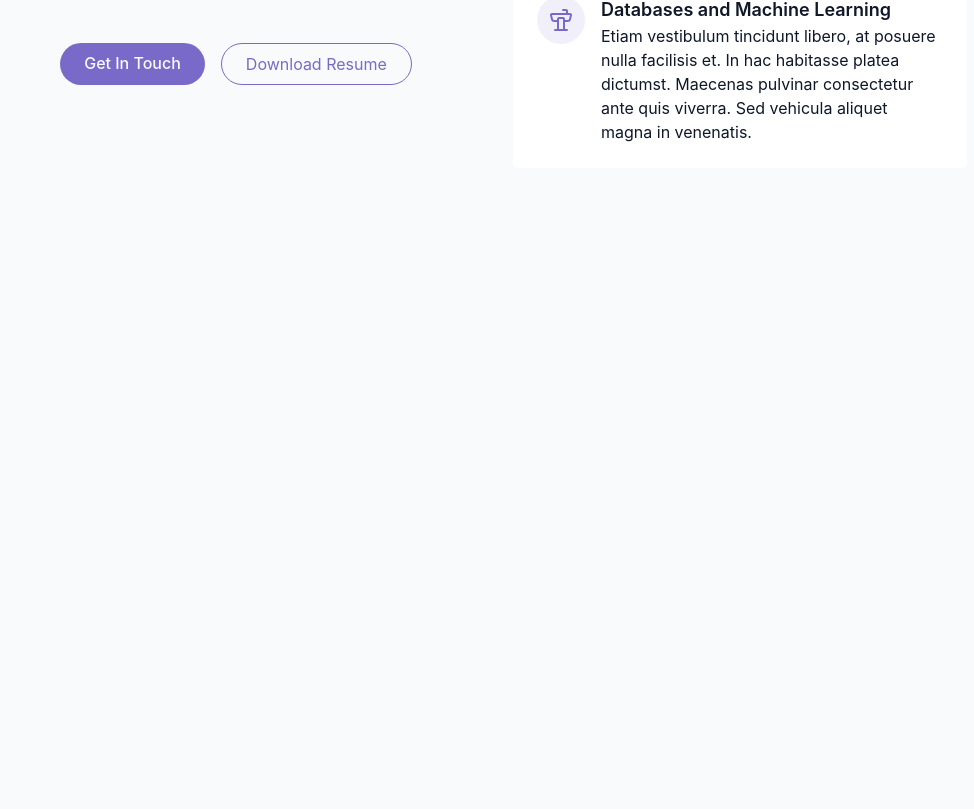
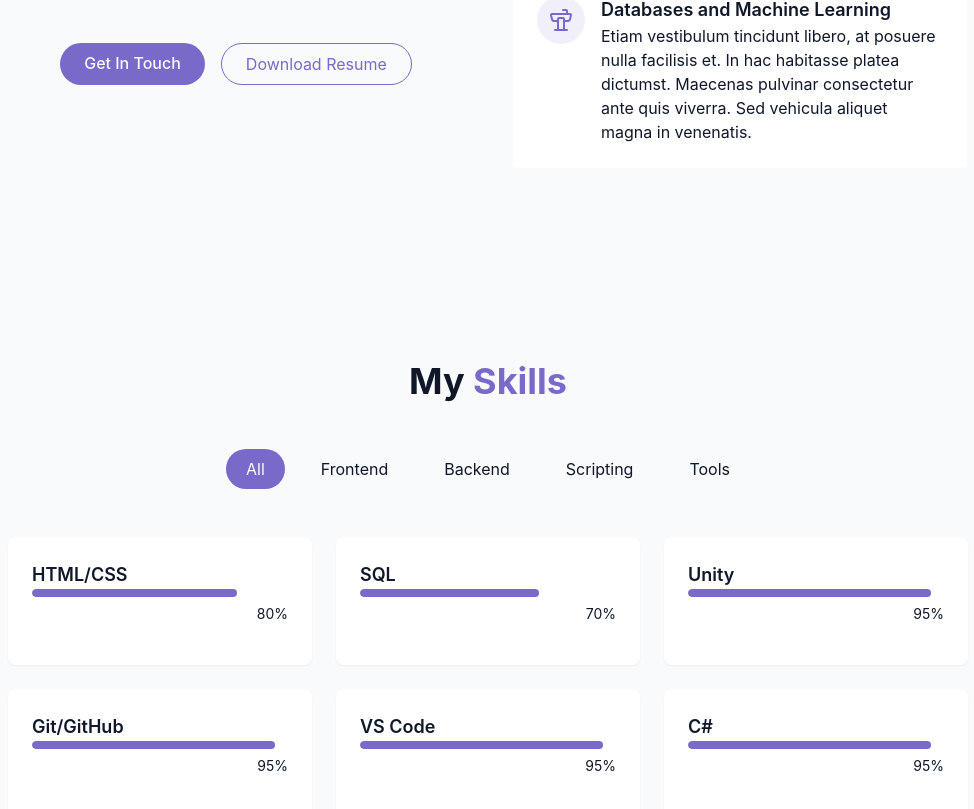
Before and after one commit to brheault/PortfolioSite, a React app in the folder portfolio/: page / in a window 1280 px wide. Shown: the part 1457-2266 px from the top of the page, without its empty margins (152-1126 px from the left). Before the commit the page ends 1722 px from the top, so only its background shows below. Built offline with nearby package versions, Linux system fonts and the light colour scheme; the HTML template or start-up script is replaced by a standard one.

Commit message:
Skills section done

```diff
--- /dev/null
+++ b/portfolio/src/components/Skills.jsx
@@ -0,0 +1,73 @@
+import { useState, useEffect } from "react";
+import {cn} from "@/lib/utils"
+
+
+const skills = [
+    {name: "HTML/CSS", level: 80, category: "frontend"},
+    {name: "SQL", level: 70, category: "backend"},
+    {name: "Unity", level: 95, category: "tools"},
+    {name: "Git/GitHub", level: 95, category: "tools"},
+    {name: "VS Code", level: 95, category: "tools"},
+    {name: "C#", level: 95, category: "scripting"}
+]
+
+const categories = ['all', 'frontend', 'backend', 'scripting', 'tools'];
+
+export const Skills = () => {
+    const [activeCategory, setActiveCategory] = useState("all");
+
+const filteredSkills = skills.filter(
+    (skill) => activeCategory === "all" || skill.category === activeCategory
+);
+
+    return (
+        <section id="skills" className="py-24 px-4 relative bg-secondary/30" >
+            <div className="container mx-auto max-w-5xl">
+                <h2 className="text-3xl md: text-4xl font-bold mb-12 text-center">
+                    My <span className="text-primary"> Skills </span>
+                </h2>
+
+                <div className="flex flex-wrap justify-center gap-4 mb-12">
+                    {categories.map((category, key) => (
+                        <button
+                            key={key}
+                            onClick={() => setActiveCategory(category)}
+                            className={cn("px-5 py-2 rounded-full transition-colors curation-300 capitalize",
+                                          activeCategory === category ? "bg-primary text-primary-foreground" : "bg-secondary/70 text-foreground hover:bg-secondary"
+                            )}>
+                            {category}
+                        </button>
+                    ))}
+                </div>
+
+                <div className="grid grid-cols-1 sm: grid-cols-2 lg:grid-cols-3 gap-6">
+                    {filteredSkills.map((skill, key) => (
+
+                        /* Create a card for each skill */
+                        <div key={key} className="bg-card p-6 rounded-lg shadow-xs card-hover">
+                            <div className="text-left mb-4">
+                                {/* Skill Name */}
+                                <h3 className="font-semibold text-lg">
+                                    {skill.name}
+                                </h3>
+
+                                {/* Percentage Bar */}
+                                <div className="w-full bg-secondary/50 h-2 rounded-full overflow-hidden">
+                                    <div className="bg-primary h-2 rounded-full origin-left animate-[grow_1.5s_ease-out" style={{width: skill.level + "%"}}/>
+
+                                </div>
+
+                                {/* Percentage Text */}
+                                <div className="text-right mt-1">
+                                    <span className="text-sm text-muted-foreground"> {skill.level}% </span>
+                                </div>
+                            </div>
+                        </div>
+
+
+                    ))}
+                </div>
+            </div>
+        </section>
+    );
+}
--- a/portfolio/src/pages/Home.jsx
+++ b/portfolio/src/pages/Home.jsx
@@ -3,6 +3,7 @@
 import { Intro } from "../components/Intro";
 import { NavBar } from "../components/NavBar";
 import { AboutMe } from "../components/AboutMe";
+import { Skills } from "../components/Skills";
 
 export const Home = () => {
     return <div className="min-h-screen bg-background text-foreground overflow-x-hidden">
@@ -19,6 +20,7 @@
         <main>
             <Intro />
             <AboutMe />
+            <Skills />
         </main>
 
         {/* Footer */}
```
